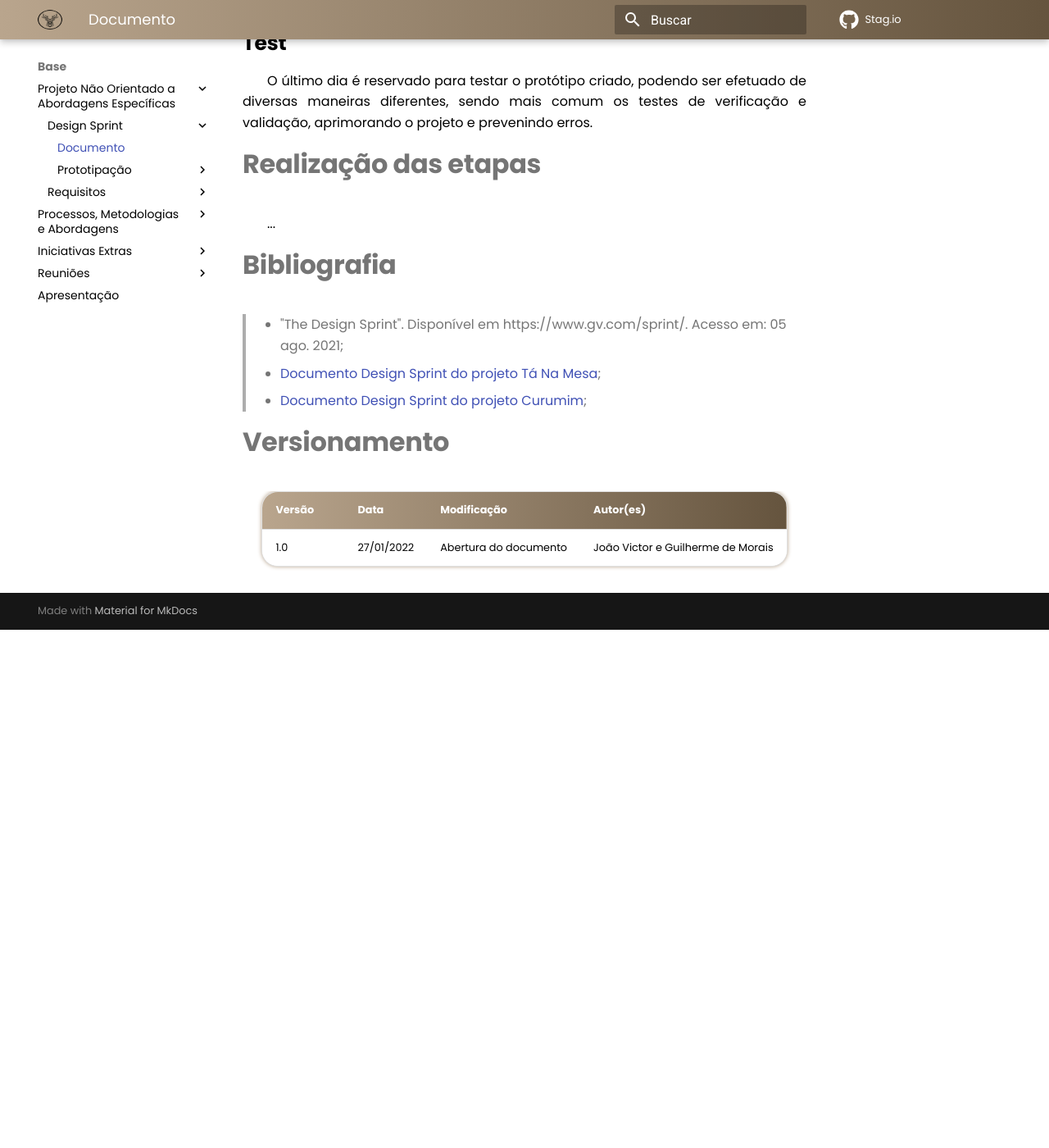
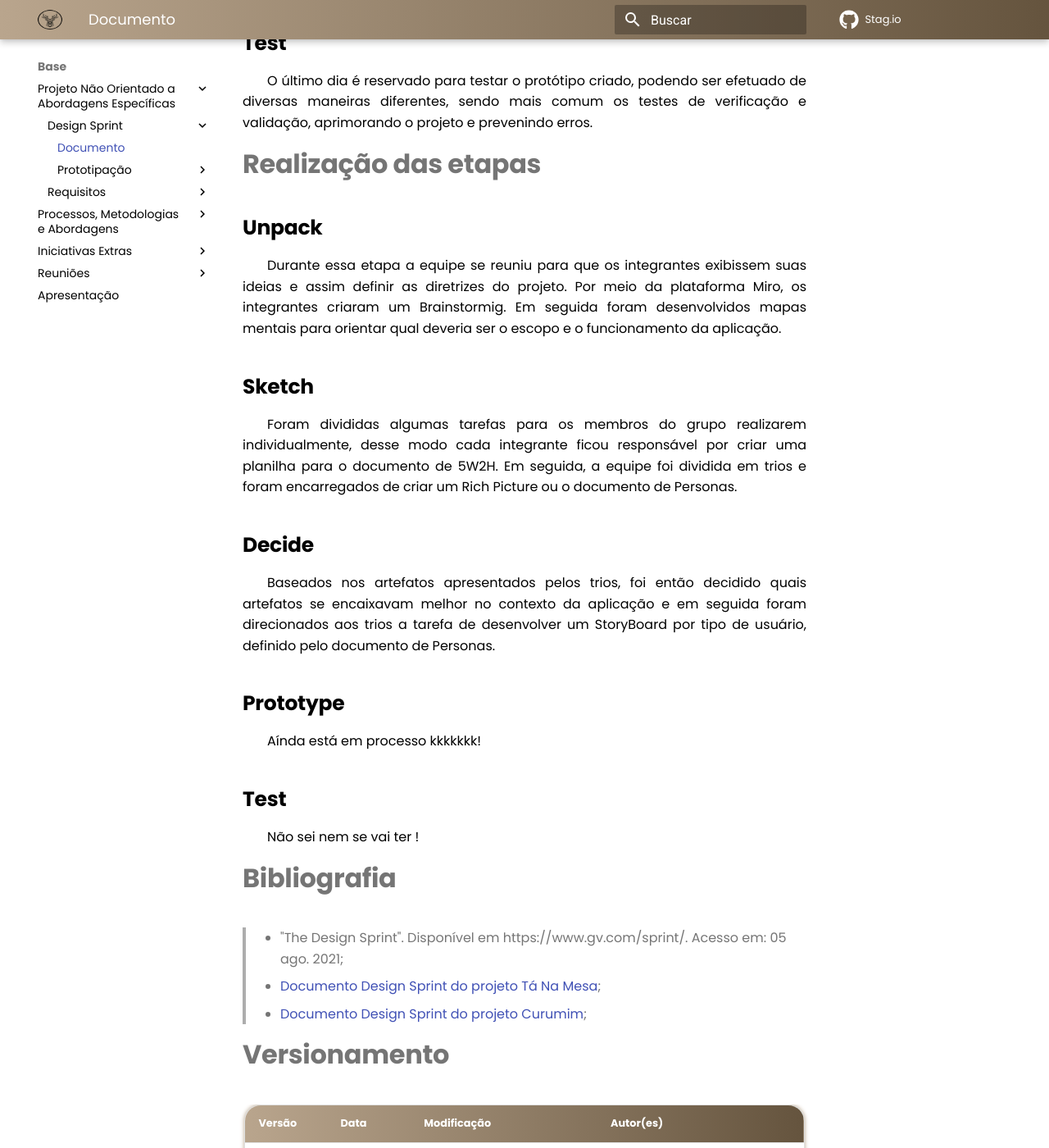
Before and after one commit to UnBArqDsw2021-2/2021.2_G3_stag.io, an MkDocs documentation site: the page built from docs/Base/PNOAE/DesignSprint/Documento.md, in a window 1280 px wide and 1400 px high, scrolled down 1427 px. Shown: the whole window at 82% size. Built offline with MkDocs 1.6.1 and Material for MkDocs 9.7.7, drawn with Linux system fonts in a browser that asks for light colours; comment, search, counter and statistics services are not loaded; before the commit the page ends 2195 px from its top, so only the background shows below that; some of the changed text lies outside the part shown.

Commit message:
Etapas executadas pelo grupo

```diff
--- a/docs/Base/PNOAE/DesignSprint/Documento.md
+++ b/docs/Base/PNOAE/DesignSprint/Documento.md
@@ -26,11 +26,29 @@ Inicia-se a etapa de criação dos protótipos da proposta escolhida, definindo
 
 ## Test
 
- O último dia é reservado para testar o protótipo criado, podendo ser efetuado de diversas maneiras diferentes, sendo mais comum os testes de verificação e validação, aprimorando o projeto e prevenindo erros.
+O último dia é reservado para testar o protótipo criado, podendo ser efetuado de diversas maneiras diferentes, sendo mais comum os testes de verificação e validação, aprimorando o projeto e prevenindo erros.
 
 # Realização das etapas
 
-...
+## Unpack
+
+Durante essa etapa a equipe se reuniu para que os integrantes exibissem suas ideias e assim definir as diretrizes do projeto. Por meio da plataforma Miro, os integrantes criaram um Brainstormig. Em seguida foram desenvolvidos mapas mentais para orientar qual deveria ser o escopo e o funcionamento da aplicação.
+
+## Sketch
+
+Foram divididas algumas tarefas para os membros do grupo realizarem individualmente, desse modo cada integrante ficou responsável por criar uma planilha para o documento de 5W2H. Em seguida, a equipe foi dividida em trios e foram encarregados de criar um Rich Picture ou o documento de Personas.
+
+## Decide
+
+Baseados nos artefatos apresentados pelos trios, foi então decidido quais artefatos se encaixavam melhor no contexto da aplicação e em seguida foram direcionados aos trios a tarefa de desenvolver um StoryBoard por tipo de usuário, definido pelo documento de Personas.
+
+## Prototype
+
+Aínda está em processo kkkkkkk!
+
+## Test
+
+Não sei nem se vai ter !
 
 # Bibliografia
 
@@ -43,3 +61,4 @@ Inicia-se a etapa de criação dos protótipos da proposta escolhida, definindo
 Versão | Data | Modificação | Autor(es) |
 |--|--|--|--|
 |1.0|27/01/2022|Abertura do documento|João Victor e Guilherme de Morais|
+|1.1|28/01/2022|Etapas executadas pelo grupo|João Victor e Guilherme de Morais|
```
